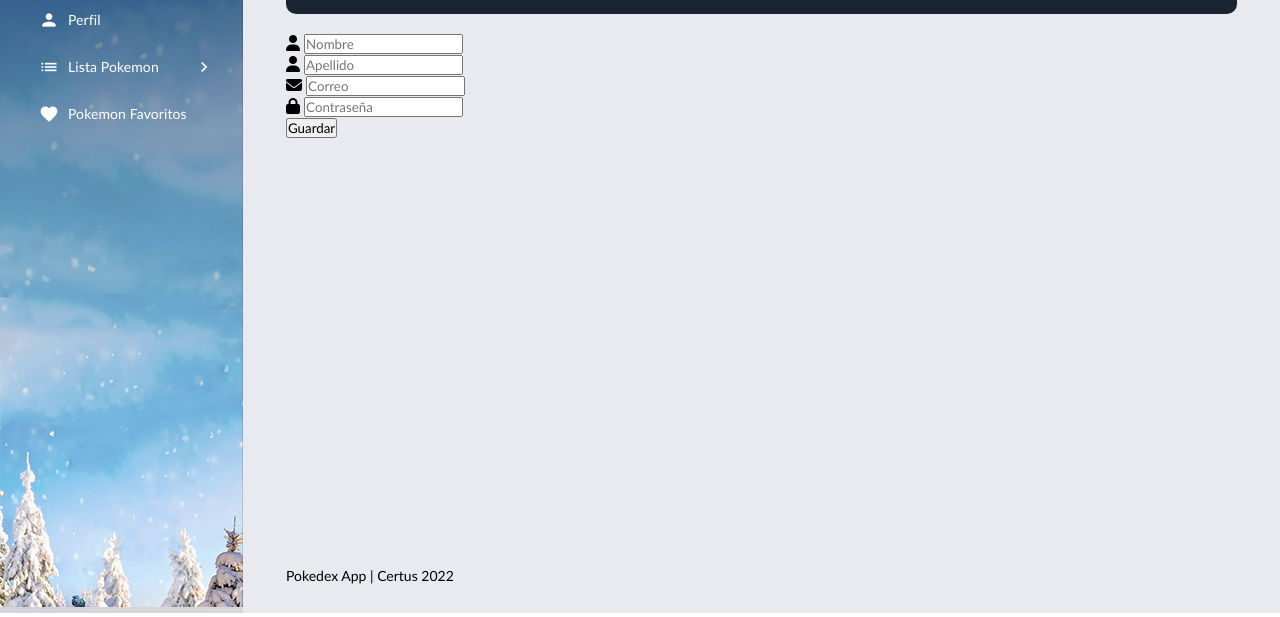
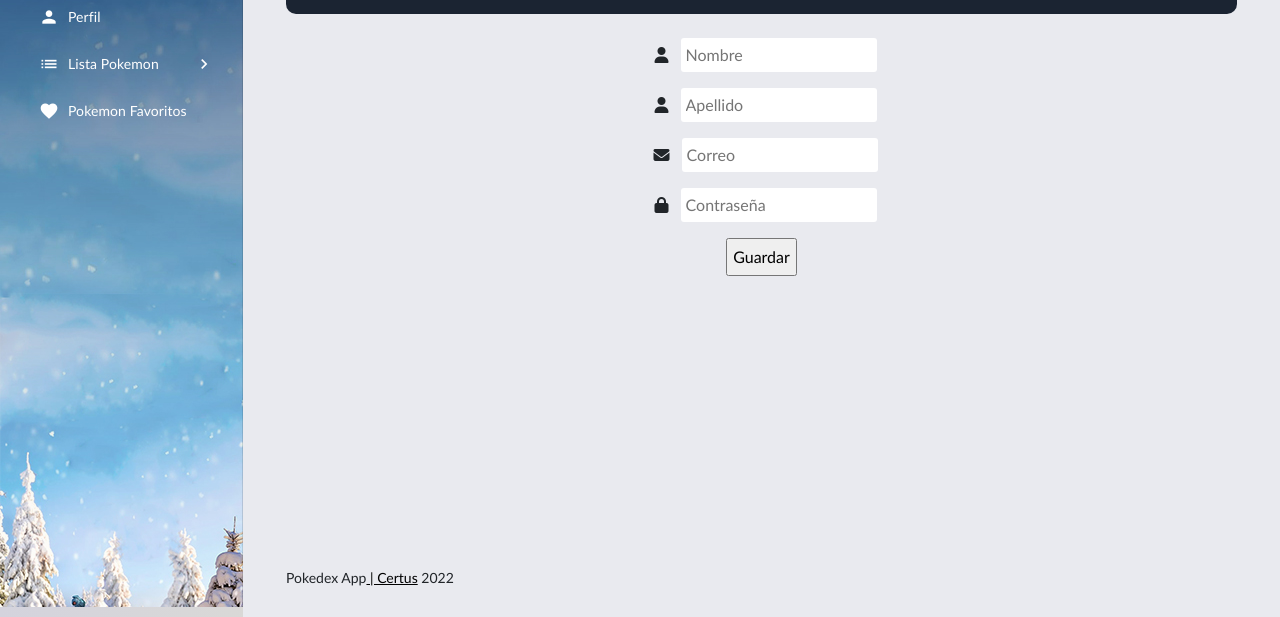
Before and after one commit to vreytor/frontPokeApp, a website: page pages/pokemon/edit-user.html in a window 1280 px wide. Shown: the part 193-810 px from the top of the page. Drawn offline with nearby package versions, Linux system fonts and the light colour scheme; files that its build step writes are made by us from their sources.

Commit message:
Changes styles in Dashboard

```diff
--- a/pages/pokemon/edit-user.html
+++ b/pages/pokemon/edit-user.html
@@ -18,6 +18,9 @@
     <link rel="stylesheet" href="../../assets/css/demo/style.css">
     <!-- End layout styles -->
     <link rel="shortcut icon" href="../../assets/images/favicon.png" />
+
+    <link href="https://cdn.jsdelivr.net/npm/bootstrap@5.2.3/dist/css/bootstrap.min.css" rel="stylesheet" integrity="sha384-rbsA2VBKQhggwzxH7pPCaAqO46MgnOM80zW1RWuH61DGLwZJEdK2Kadq2F9CUG65" crossorigin="anonymous">
+<script src="https://cdn.jsdelivr.net/npm/bootstrap@5.2.3/dist/js/bootstrap.bundle.min.js" integrity="sha384-kenU1KFdBIe4zVF0s0G1M5b4hcpxyD9F7jL+jjXkk+Q2h455rYXK/7HAuoJl+0I4" crossorigin="anonymous"></script>
     <!-- Fontawesome icons -->
     <link rel="stylesheet" href="https://cdnjs.cloudflare.com/ajax/libs/font-awesome/6.2.1/css/all.min.css"
     integrity="sha512-MV7K8+y+gLIBoVD59lQIYicR65iaqukzvf/nwasF0nqhPay5w/9lJmVM2hMDcnK1OnMGCdVK+iQrJ7lzPJQd1w=="
@@ -161,25 +164,25 @@
                             </div>
                             <br>
                             <div>
-                                <div class="input-boxes">
+                                <div class="input-boxes" style="justify-content: center; display: flex; flex-direction: column; align-items: center;">
                                     <div class="input-box">
-                                      <i class="fas fa-user"></i>
-                                      <input id="nombre" type="text" placeholder="Nombre" required>
+                                      <i class="fas fa-user m-2"></i>
+                                      <input id="nombre" type="text" class="input mb-3" placeholder="Nombre" required style="border: none; padding: 5px; border-radius: 3px;">
                                     </div>
                                     <div class="input-box">
-                                      <i class="fas fa-user"></i>
-                                      <input id="apellido" type="text" placeholder="Apellido" required>
+                                      <i class="fas fa-user m-2"></i>
+                                      <input id="apellido" type="text" class="input mb-3" placeholder="Apellido" required style="border: none; padding: 5px; border-radius: 3px;">
                                     </div>
-                                    <div class="input-box">
-                                      <i class="fas fa-envelope"></i>
-                                      <input id="correo" type="text" placeholder="Correo" required>
+                                    <div class="input-box ">
+                                      <i class="fas fa-envelope m-2"></i>
+                                      <input id="correo" type="text" class="input mb-3" placeholder="Correo" required style="border: none; padding: 5px; border-radius: 3px;">
                                     </div>
-                                    <div class="input-box">
-                                      <i class="fas fa-lock"></i>
-                                      <input id="password" type="password" placeholder="Contraseña" required>
+                                    <div class="input-box ">
+                                      <i class="fas fa-lock m-2"></i>
+                                      <input id="password" type="password" class="input mb-3" placeholder="Contraseña" required style="border: none; padding: 5px; border-radius: 3px;">
                                     </div>
                                     <div class="button input-box">
-                                      <input id="guardar" type="submit" onclick='formEditUser()' value="Guardar">
+                                      <input id="guardar" type="submit" onclick='formEditUser()' value="Guardar" style="padding: 5px;">
                                     </div>
 
                                 </div>
```
